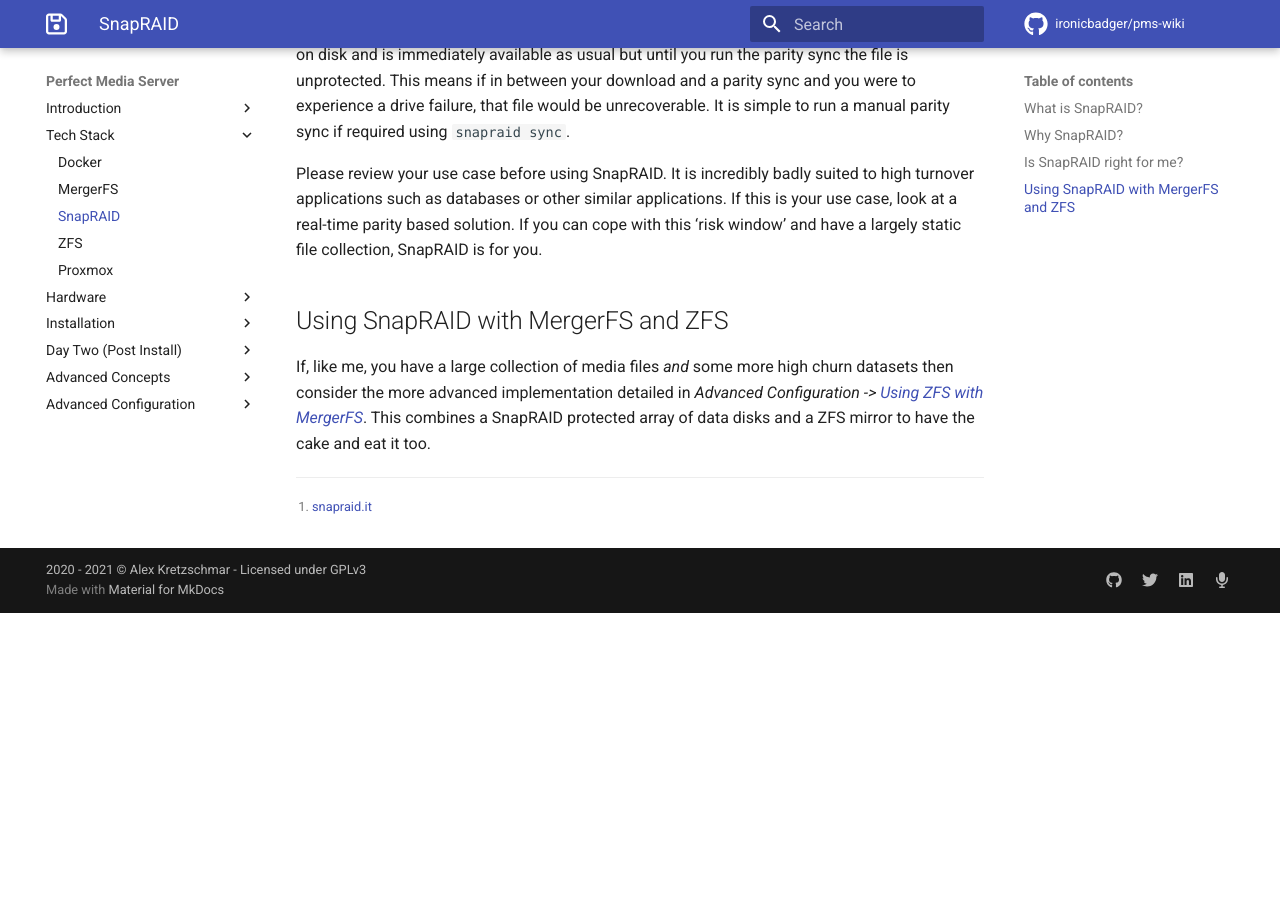
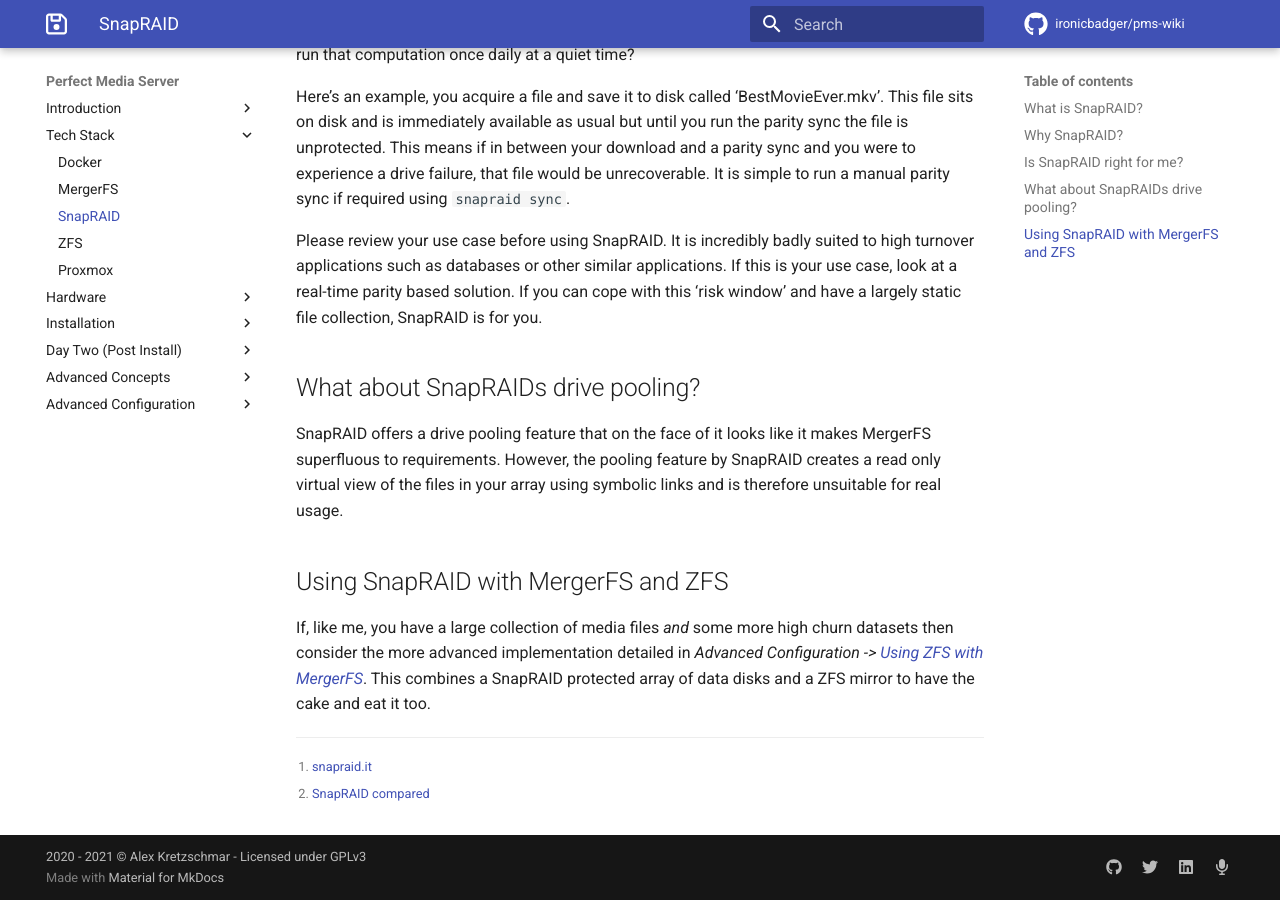
Before and after one commit to ironicbadger/pms-wiki, an MkDocs documentation site: the page built from docs/tech-stack/snapraid.md, in a window 1280 px wide and 900 px high, scrolled down 2164 px. Built offline with MkDocs 1.6.1 and Material for MkDocs 9.7.7, drawn with Linux system fonts in a browser that asks for light colours; some web fonts are replaced; comment, search, counter and statistics services are not loaded; before the commit the page ends 2777 px from its top, so only the background shows below that; some of the changed text lies outside the part shown.

Commit message:
snapraid document mvp complete

```diff
--- a/docs/tech-stack/snapraid.md
+++ b/docs/tech-stack/snapraid.md
@@ -13,6 +13,8 @@ SnapRAID[^1] is a free and open-source project licensed under GPLv3 which calcua
 It supports mismatched disk sizes although the parity drive must as large or larger than the largest data disk (see diagram above). Uniquely, it runs across a plethora of OS’s such as Linux, OS X, Windows, BSD, Solaris and OpenIndiana – pretty impressive.
 
 The name SnapRAID comes from the fact that it isn't really RAID at all, it's "snapshot RAID". No striping occurs and parity information is devoted to entire dedicated parity disks. This implementation is a major difference from unRAID or traditional RAID (mdadm, ZFS, etc) all of which calculate parity in ‘real-time’ (unRAIDs cache drive system is an exception).
+
+The project provides a handy comparison chart of how SnapRAID stacks up against the other options in this space[^2].
 
 ## Why SnapRAID?
 
@@ -40,8 +42,13 @@ Here’s an example, you acquire a file and save it to disk called ‘BestMovieE
 
 Please review your use case before using SnapRAID. It is incredibly badly suited to high turnover applications such as databases or other similar applications. If this is your use case, look at a real-time parity based solution. If you can cope with this ‘risk window’ and have a largely static file collection, SnapRAID is for you.
 
+## What about SnapRAIDs drive pooling?
+
+SnapRAID offers a drive pooling feature that on the face of it looks like it makes MergerFS superfluous to requirements. However, the pooling feature by SnapRAID creates a read only virtual view of the files in your array using symbolic links and is therefore unsuitable for real usage.
+
 ## Using SnapRAID with MergerFS and ZFS
 
 If, like me, you have a large collection of media files *and* some more high churn datasets then consider the more advanced implementation detailed in *Advanced Configuration -> [Using ZFS with MergerFS](../advanced/combine-zfs-and-others.md)*. This combines a SnapRAID protected array of data disks and a ZFS mirror to have the cake and eat it too.
 
 [^1]: [snapraid.it](https://www.snapraid.it/)
+[^2]: [SnapRAID compared](https://www.snapraid.it/compare)
```
